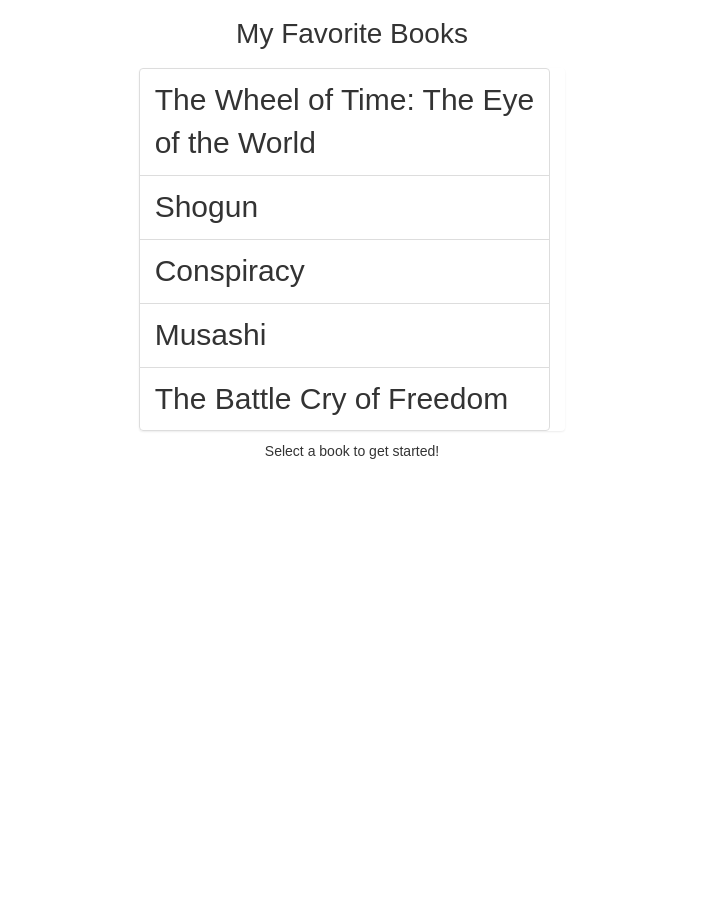
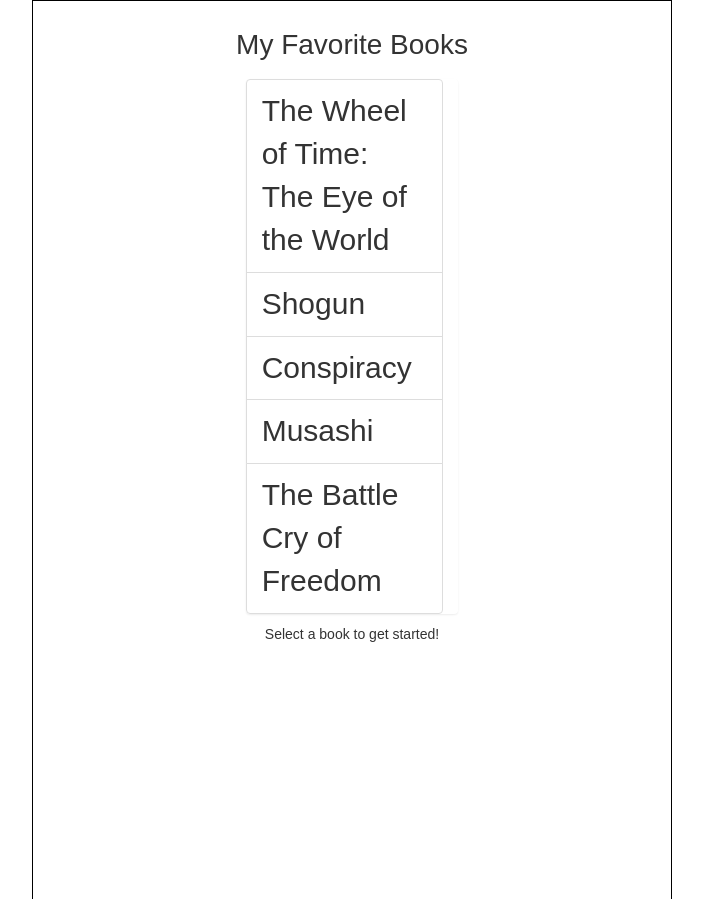
Before and after one commit to gillenha/redux-book-app, a React app: page / in a window 1280 px wide. Shown: the whole page, without its empty margins (288-991 px from the left). Before the commit the page ends 800 px from the top, so only its background shows below. Built offline with nearby package versions, Linux system fonts and the light colour scheme.

Commit message:
more styling

```diff
--- a/src/index.css
+++ b/src/index.css
@@ -1,5 +1,17 @@
 body {
-  margin: 0;
-  padding: 0;
+	display: block;
+	padding-top: 10px;
+  margin: 0 auto;
   font-family: sans-serif;
+  box-sizing: border-box;
+  width: 50%;
+  height: 900px;
+  border: 1px solid black;
 }
+
+@media only screen and (max-width: 375px) {
+    body {
+        border: none;
+        font-size: 10px;
+    }
+}
```
